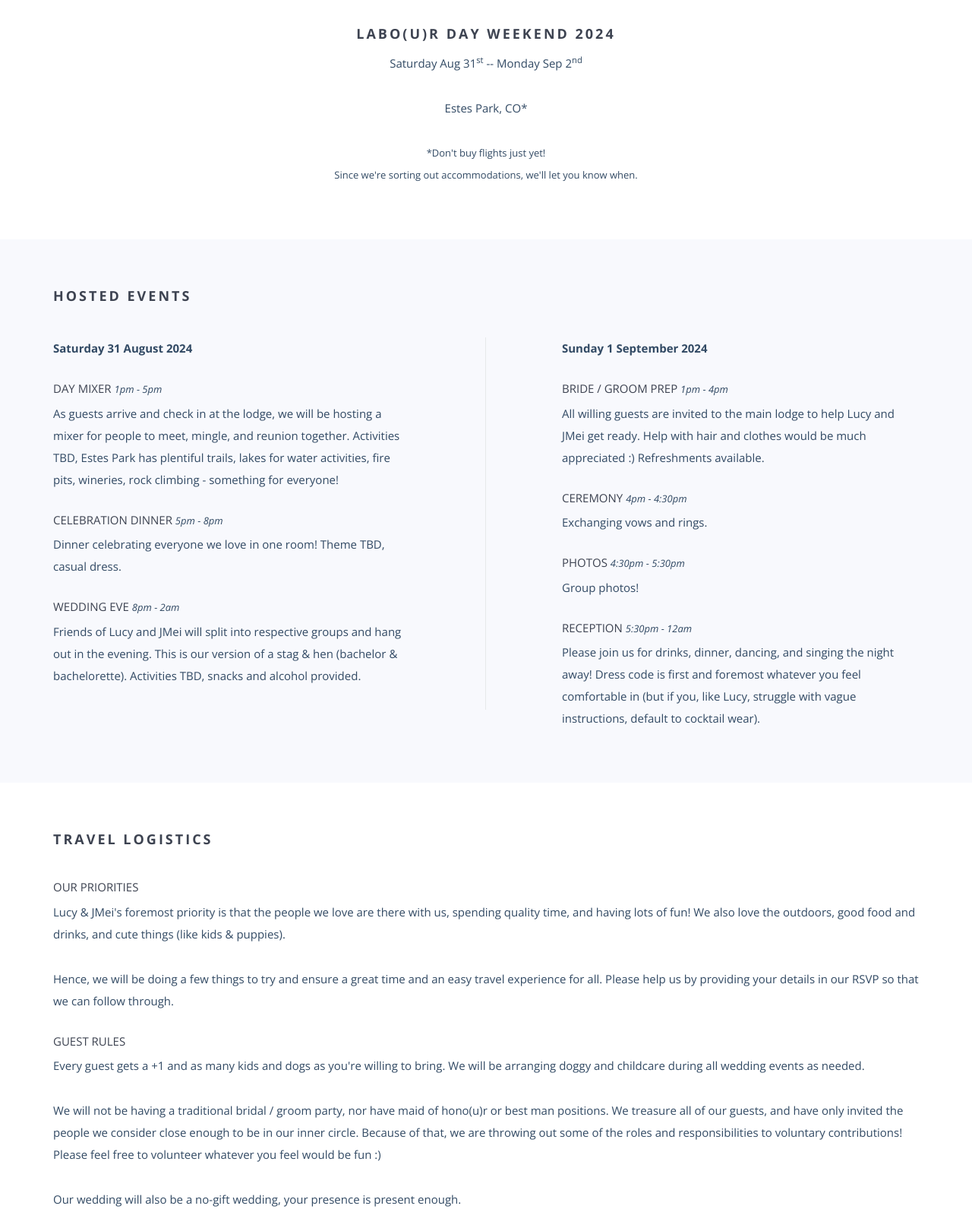
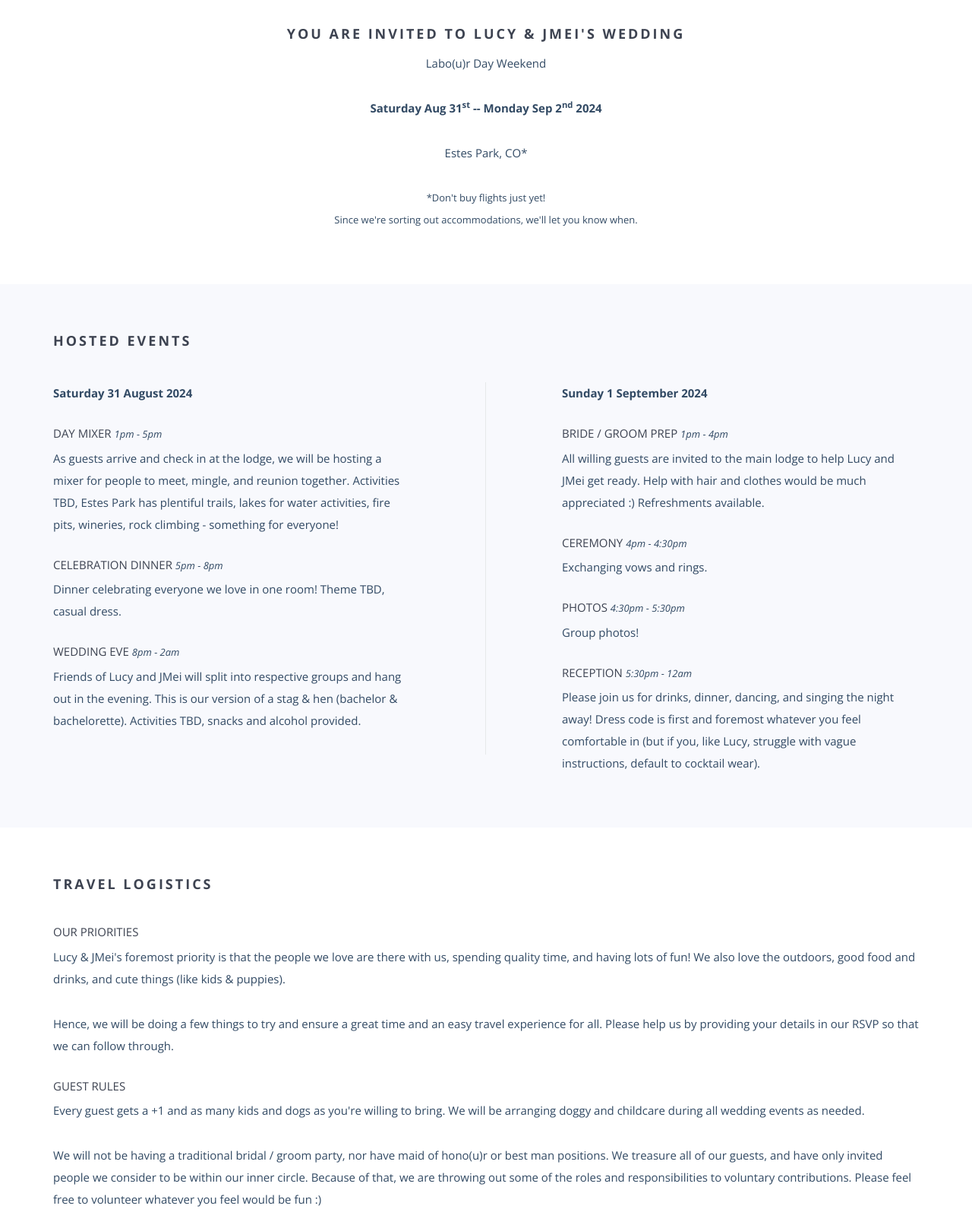
Before and after one commit to plum-soup/wedding, a website: page index.html in a window 1280 px wide. Shown: the part 780-2396 px from the top of the page at 76% size. Drawn offline with nearby package versions, Linux system fonts and the light colour scheme; some packages are replaced by stand-ins of ours; files whose address does not match are found by name.

Commit message:
Per mum, "make it clear this is a wedding website"

```diff
--- a/index.html
+++ b/index.html
@@ -72,7 +72,7 @@
                 <div class="header-nav">
                     <nav>
                         <ul class="primary-nav">
-                            <li><a href="#wedding">Important Info</a></li>
+                            <li><a href="#wedding">Wedding Info</a></li>
                             <li><a href="#events">Hosted Events</a></li>
                             <li><a href="#travel">Travel Logistics</a></li>
                             <li><a href="#story">Our Story</a></li>
@@ -115,8 +115,9 @@
     <div class="container">
         <div class="row">
             <div class="col-md-12 text-center">
-                <h3>Labo(u)r Day Weekend 2024</h3>
-                <p>Saturday Aug 31<sup>st</sup> -- Monday Sep 2<sup>nd</sup></p>
+                <h3>You are invited to Lucy & JMei's wedding</h3>
+                <p>Labo(u)r Day Weekend</p>
+                <p><b>Saturday Aug 31<sup>st</sup> -- Monday Sep 2<sup>nd</sup> 2024</b></p>
                 <p>Estes Park, CO*</p>
                 <p style="font-size: small;">*Don't buy flights just yet!<br />Since we're sorting out accommodations, we'll let you know when.</p>
             </div>
@@ -200,9 +201,9 @@
                     childcare during all wedding events as needed.
                     </p>
                 <p>We will not be having a traditional bridal / groom party, nor have maid of hono(u)r or best man positions.
-                    We treasure all of our guests, and have only invited the people we consider close enough to be in our
-                    inner circle. Because of that, we are throwing out some of the roles and responsibilities to voluntary
-                    contributions! Please feel free to volunteer whatever you feel would be fun :)
+                    We treasure all of our guests, and have only invited people we consider to be within our inner circle.
+                    Because of that, we are throwing out some of the roles and responsibilities to voluntary contributions.
+                    Please feel free to volunteer whatever you feel would be fun :)
                     </p>
                 <p>Our wedding will also be a no-gift wedding, your presence is present enough.
                     </p>
@@ -237,7 +238,7 @@
                 <h5>Other Travel Arrangements</h5>
                 <p>Denver, the Rockies, and more broadly Colorado have been some of our favourite places to travel and explore!
                     We highly encourage everyone, especially first-timers, to spend more time in the area, and have included some
-                    ideas and favo(u)rite places in the <a href="#video-bg"><u>Location</u></a> section (and some photos in the <a href="#story"><u>Story</u></a> section).
+                    ideas and favo(u)rite places in the <a href="#video-bg"><u>Location</u></a> section.
                     </p>
 
             </div>
```
